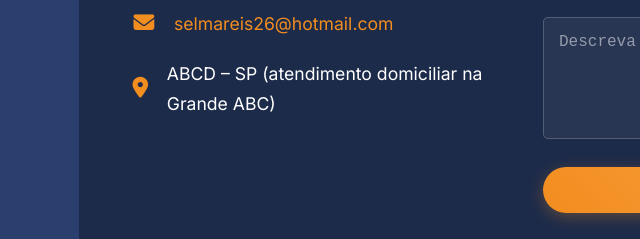
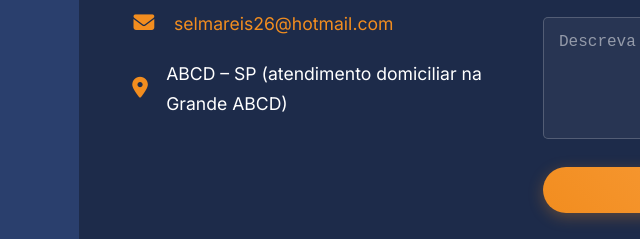
Before and after one commit to Caveiradiadema/DermVance, a website: page terapia-cicatrizacao.html in a window 1280 px wide. Shown: the part 3166-3405 px from the top of the page, 31-671 px from the left. Drawn offline with nearby package versions, Linux system fonts and the light colour scheme.

```diff
--- a/terapia-cicatrizacao.html
+++ b/terapia-cicatrizacao.html
@@ -181,7 +181,7 @@
             <p><i class="fab fa-whatsapp" aria-hidden="true"></i> <a href="https://wa.me/5511993806245?text=Ol%C3%A1" target="_blank" rel="noopener">Fagner: +55 11 99380-6245</a></p>
             <p><i class="fab fa-whatsapp" aria-hidden="true"></i> <a href="https://wa.me/5511968155609?text=Ol%C3%A1" target="_blank" rel="noopener">Selma: +55 11 96815-5609</a></p>
             <p><i class="fas fa-envelope" aria-hidden="true"></i> <a href="mailto:selmareis26@hotmail.com">selmareis26@hotmail.com</a></p>
-            <p><i class="fas fa-map-marker-alt" aria-hidden="true"></i> ABCD – SP (atendimento domiciliar na Grande ABC)</p>
+            <p><i class="fas fa-map-marker-alt" aria-hidden="true"></i> ABCD – SP (atendimento domiciliar na Grande ABCD)</p>
           </div>
           <form class="contact-form" id="whatsapp-form">
             <div>
```
